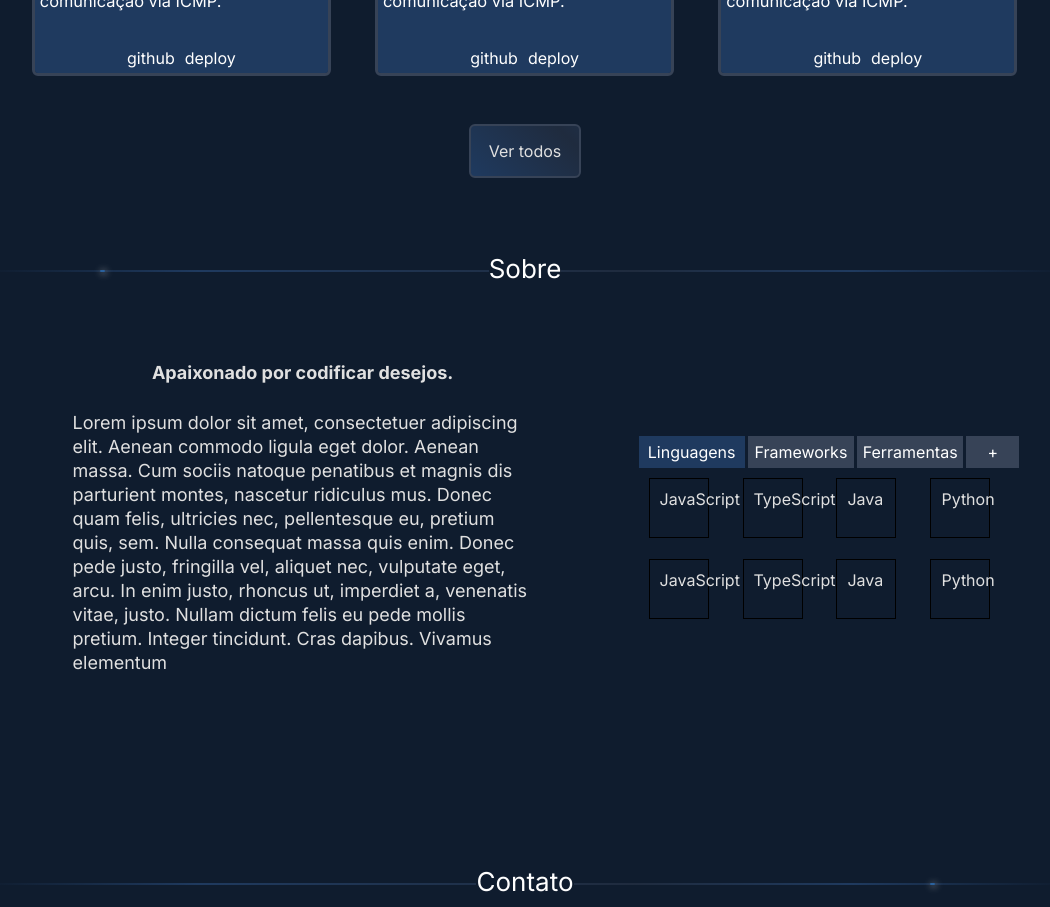
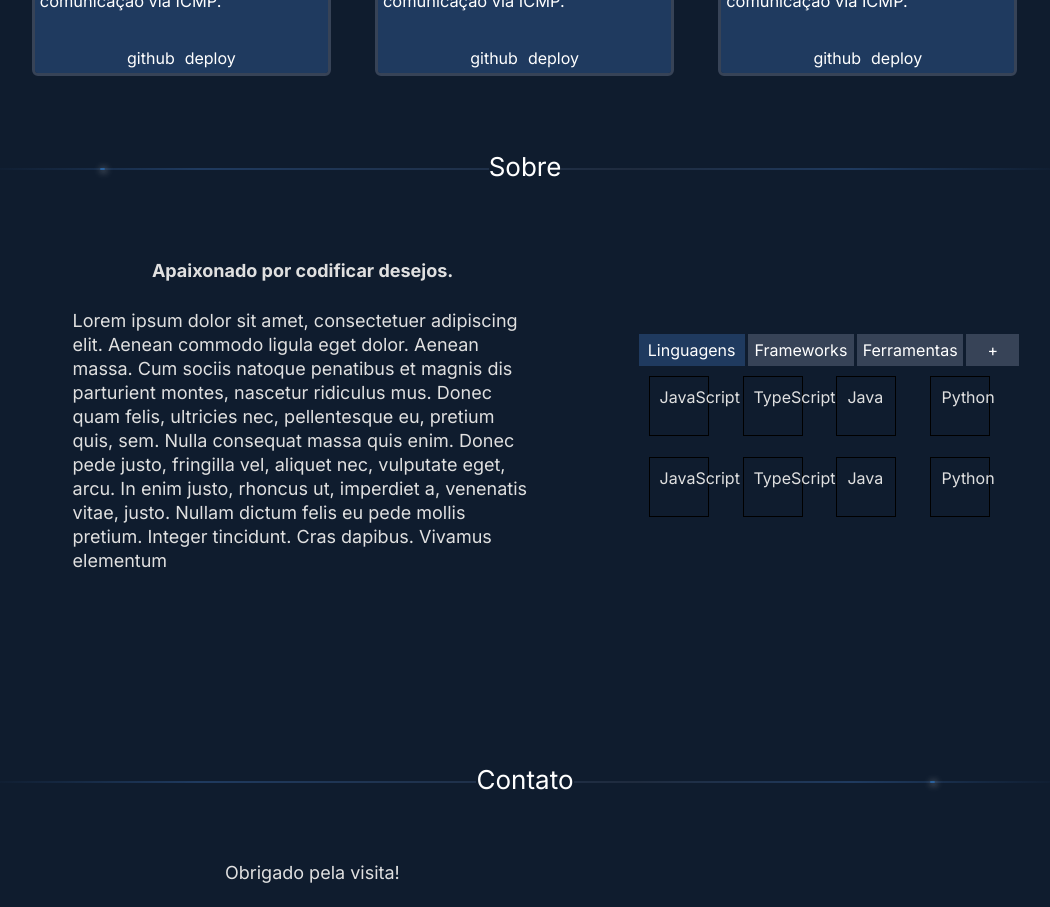
Before and after one commit to danargolo/portfolio, a Next.js app: page / in a window 1280 px wide. Shown: the part 1720-2627 px from the top of the page, without its empty margins (115-1165 px from the left). Built offline with nearby package versions, Linux system fonts and the light colour scheme.

Commit message:
fix: remove button

```diff
--- a/src/components/ProjectsPreviews/index.jsx
+++ b/src/components/ProjectsPreviews/index.jsx
@@ -18,7 +18,7 @@ export const Projects = () => {
       <S.Text>Alguns dos meus projetos.</S.Text>
       <S.ProjectsWrapper>
         <Slider data={projects}/>
-        <S.StyledAnchor text="Ver todos" disabled/>
+        {/* <S.StyledAnchor text="Ver todos" disabled/> */}
       </S.ProjectsWrapper>
     </S.Projects>
   );
```
